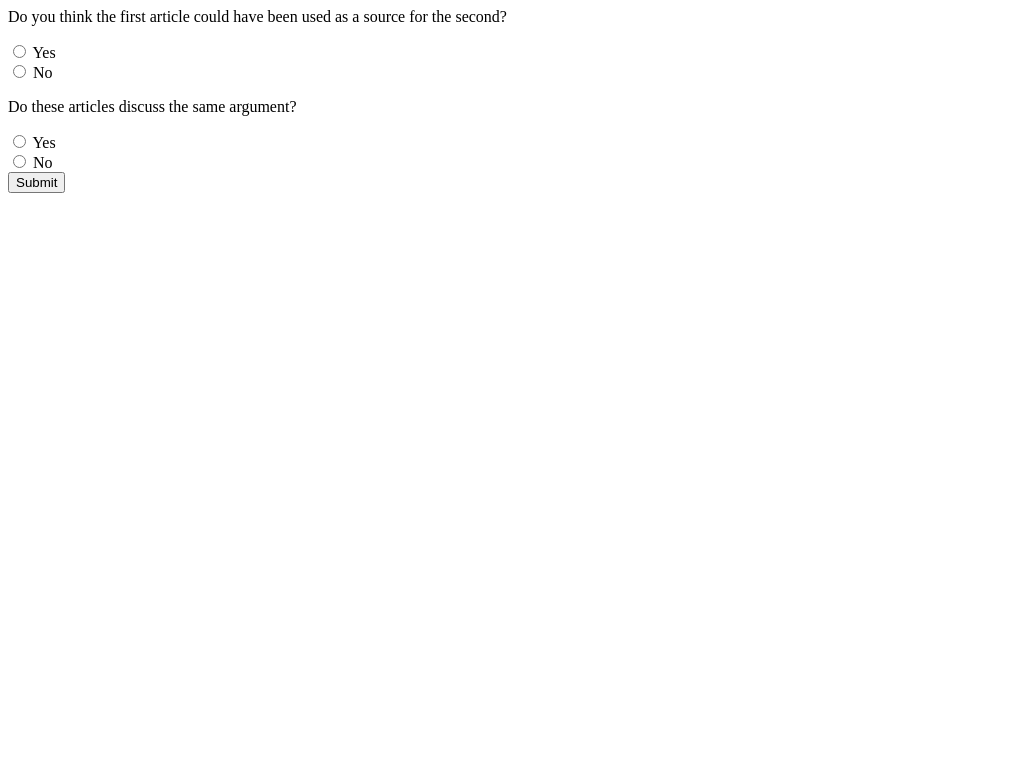
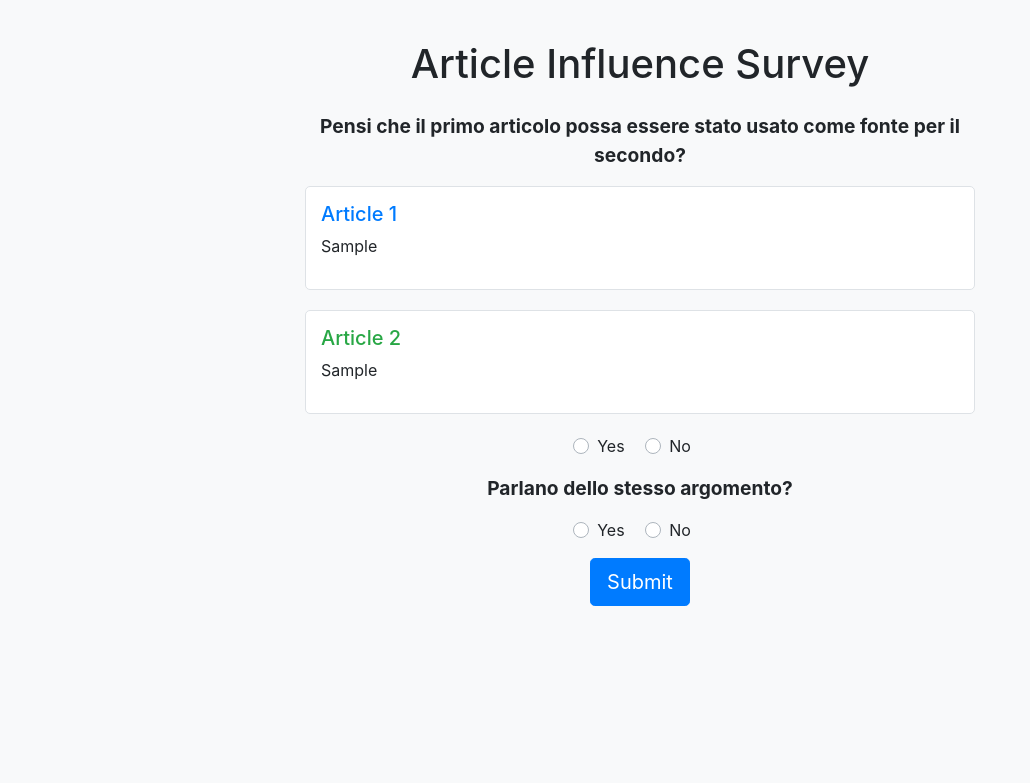
Before and after one commit to MatiasSalaris/surveyNewsAnalysis, a Flask app: template templates/survey.html in a window 1280 px wide. Shown: the top 783 px of the page, without its empty margins (0-1030 px from the left). Run offline with Flask 3, Linux system fonts and the light colour scheme; the template is opened without the code that fills it: most values are stand-ins (such as "Sample title", 1, 10 or a date in 2020); some libraries are stand-ins or nearby versions.

Commit message:
Update survey.html

```diff
--- a/templates/survey.html
+++ b/templates/survey.html
@@ -1,32 +1,87 @@
+<!DOCTYPE html>
+<html lang="en">
+<head>
+    <meta charset="UTF-8">
+    <meta name="viewport" content="width=device-width, initial-scale=1.0">
+    <title>Article Influence Survey</title>
+    <!-- Bootstrap CSS -->
+    <link href="https://maxcdn.bootstrapcdn.com/bootstrap/4.5.2/css/bootstrap.min.css" rel="stylesheet">
+    <style>
+        body {
+            background-color: #f8f9fa;
+            margin-top: 40px;
+        }
+        .container {
+            max-width: 700px;
+        }
+        .article-box {
+            padding: 15px;
+            background-color: #ffffff;
+            border: 1px solid #dee2e6;
+            border-radius: 5px;
+            margin-bottom: 20px;
+        }
+        .question {
+            font-weight: bold;
+            font-size: 1.2em;
+        }
+    </style>
+</head>
+<body>
+    <div class="container">
+        <h1 class="text-center mb-4">Article Influence Survey</h1>
+
+        <!-- First Question -->
+        <p class="question text-center">Pensi che il primo articolo possa essere stato usato come fonte per il secondo?</p>
+
+        <!-- Article 1 Box -->
+        <div class="article-box">
+            <h5 class="text-primary">Article 1</h5>
+            <p>{{ article1 }}</p>
+        </div>
+
+        <!-- Article 2 Box -->
+        <div class="article-box">
+            <h5 class="text-success">Article 2</h5>
+            <p>{{ article2 }}</p>
+        </div>
+
+        <!-- Survey Form -->
         <form action="/submit" method="POST" class="text-center">
             <input type="hidden" name="article1" value="{{ article1 }}">
             <input type="hidden" name="article2" value="{{ article2 }}">
 
-    <!-- First Question -->
+            <!-- First Question Response -->
             <div class="form-group">
-        <p class="question">Do you think the first article could have been used as a source for the second?</p>
                 <div class="custom-control custom-radio custom-control-inline">
-            <input type="radio" id="sourceYesOption" name="response_source" value="yes" class="custom-control-input" required>
-            <label class="custom-control-label" for="sourceYesOption">Yes</label>
+                    <input type="radio" id="yesOption" name="response_source" value="Yes" class="custom-control-input" required>
+                    <label class="custom-control-label" for="yesOption">Yes</label>
                 </div>
                 <div class="custom-control custom-radio custom-control-inline">
-            <input type="radio" id="sourceNoOption" name="response_source" value="no" class="custom-control-input" required>
-            <label class="custom-control-label" for="sourceNoOption">No</label>
+                    <input type="radio" id="noOption" name="response_source" value="No" class="custom-control-input" required>
+                    <label class="custom-control-label" for="noOption">No</label>
                 </div>
             </div>
 
             <!-- Second Question -->
+            <p class="question">Parlano dello stesso argomento?</p>
             <div class="form-group">
-        <p class="question">Do these articles discuss the same argument?</p>
                 <div class="custom-control custom-radio custom-control-inline">
-            <input type="radio" id="sameArgumentYesOption" name="response_argument" value="yes" class="custom-control-input" required>
-            <label class="custom-control-label" for="sameArgumentYesOption">Yes</label>
+                    <input type="radio" id="sameArgYes" name="response_argument" value="Yes" class="custom-control-input" required>
+                    <label class="custom-control-label" for="sameArgYes">Yes</label>
                 </div>
                 <div class="custom-control custom-radio custom-control-inline">
-            <input type="radio" id="sameArgumentNoOption" name="response_argument" value="no" class="custom-control-input" required>
-            <label class="custom-control-label" for="sameArgumentNoOption">No</label>
+                    <input type="radio" id="sameArgNo" name="response_argument" value="No" class="custom-control-input" required>
+                    <label class="custom-control-label" for="sameArgNo">No</label>
                 </div>
             </div>
 
             <button type="submit" class="btn btn-primary btn-lg">Submit</button>
         </form>
+    </div>
+
+    <!-- Optional JavaScript and Bootstrap JS -->
+    <script src="https://code.jquery.com/jquery-3.5.1.min.js"></script>
+    <script src="https://cdn.jsdelivr.net/npm/bootstrap@4.5.2/dist/js/bootstrap.bundle.min.js"></script>
+</body>
+</html>
```
Lines whose indentation alone changed are shown as unchanged.
